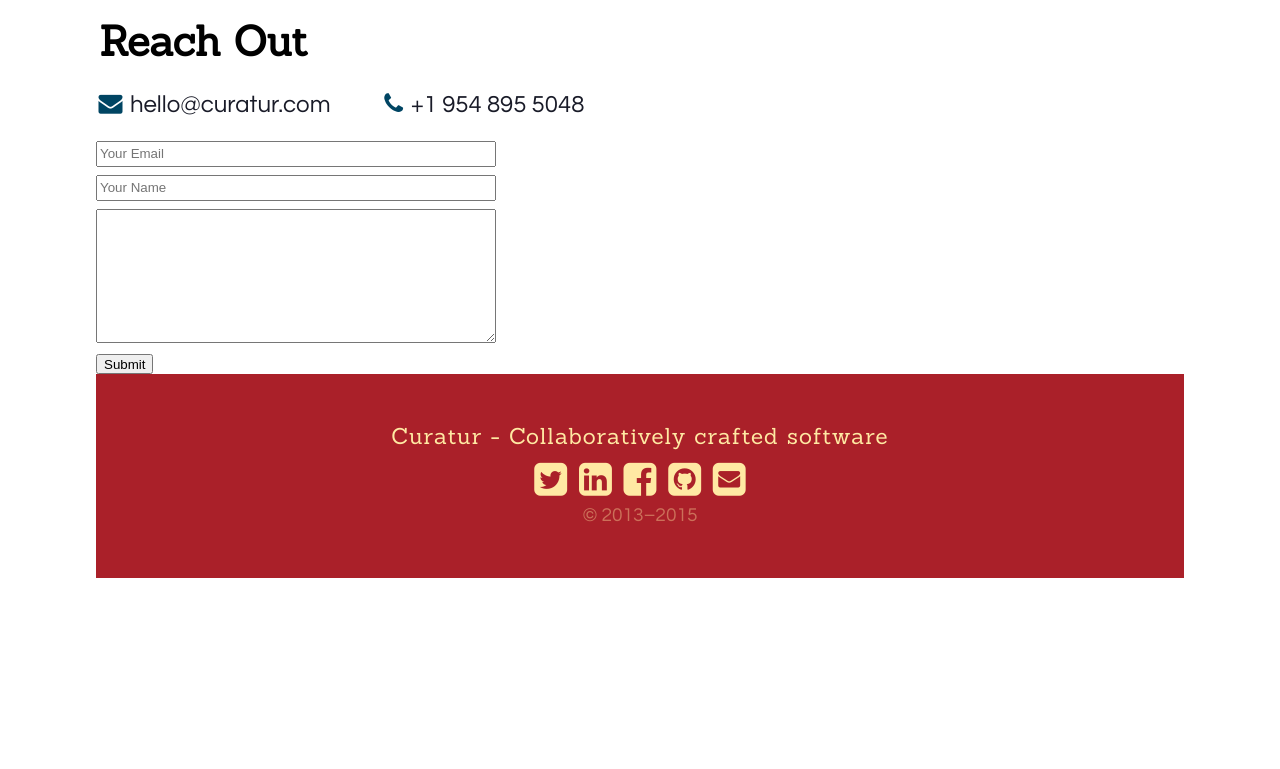
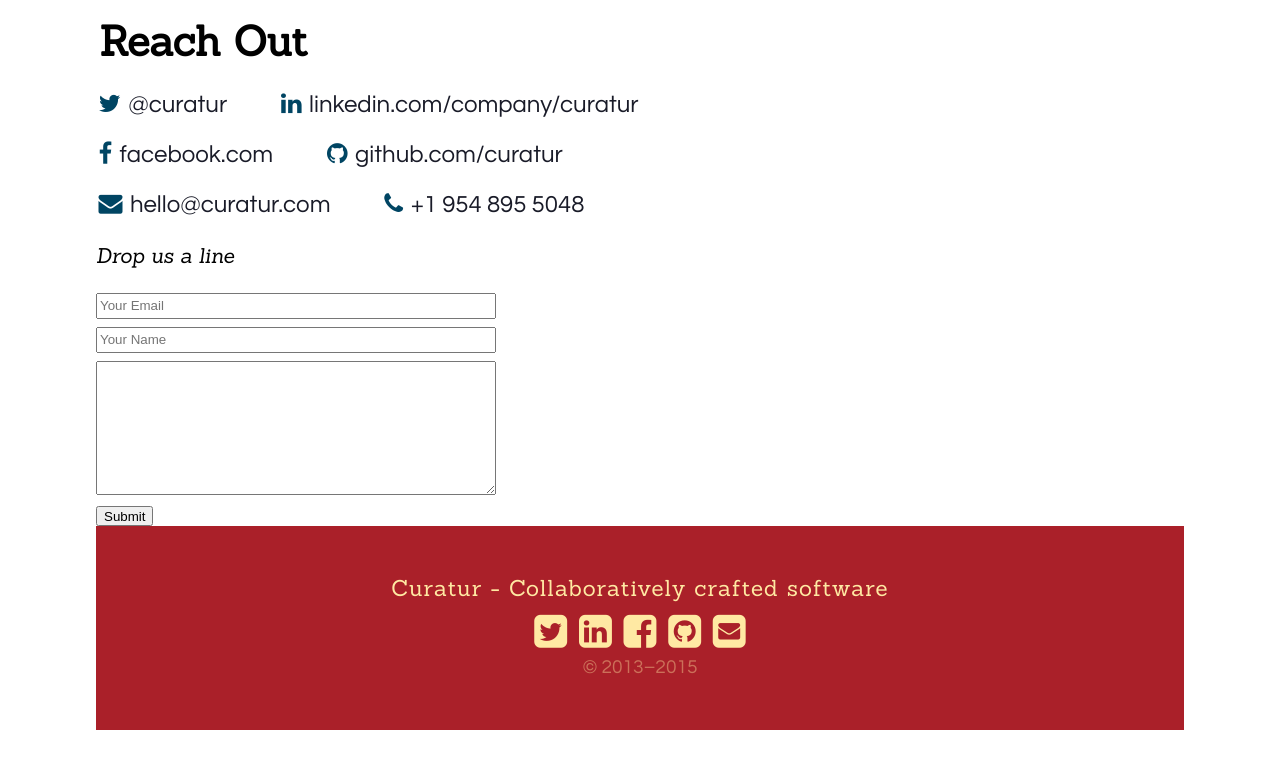
Before and after one commit to Curatur/curatur.github.io, a Jekyll site: the page built from pages/contact.md, in a window 1280 px wide. Shown: the top 769 px of the page. Built offline with Jekyll 4.4.1, drawn with Linux system fonts in a browser that asks for light colours; nearby versions of some CDN libraries; a style sheet for code colours, icons or effects is not loaded.

Commit message:
Improve contact information

```diff
--- a/pages/contact.md
+++ b/pages/contact.md
@@ -6,9 +6,16 @@ categories: meta
 ---
 
 <div class="contact-methods">
+  <a href="https://twitter.com/intent/follow?original_referer=http%3A%2F%2Fcuratur.com%2F&region=follow_link&screen_name=curatur&tw_p=followbutton&variant=2.0"><i class="fa fa-twitter"></i> @curatur</a>
+  <a href="https://www.linkedin.com/company/curatur/"><i class="fa fa-linkedin"></i> linkedin.com/company/curatur</a>
+  <a href="https://www.facebook.com/pages/Curatur/300338723453259"><i class="fa fa-facebook"></i> facebook.com</a>
+  <a href="https://github.com/curatur"><i class="fa fa-github"></i> github.com/curatur</a>
+ <br />
   <a href="mailto:hello@curatur.com"><i class="fa fa-envelope"></i> hello@curatur.com</a>
-  <a href="tel:+19548955048"><i class="fa fa-phone"></i> +1 954 895 5048</a>
+  <a title="press to dial" href="tel:+19548955048"><i class="fa fa-phone"></i> +1 954 895 5048</a>
 </div>
+
+## Drop us a line
 
 <form id="contact" accept-charset="UTF-8" action="https://formkeep.com/f/5d8631ff3021" method="POST">
   <input type="hidden" name="utf8" value="✓">
```
